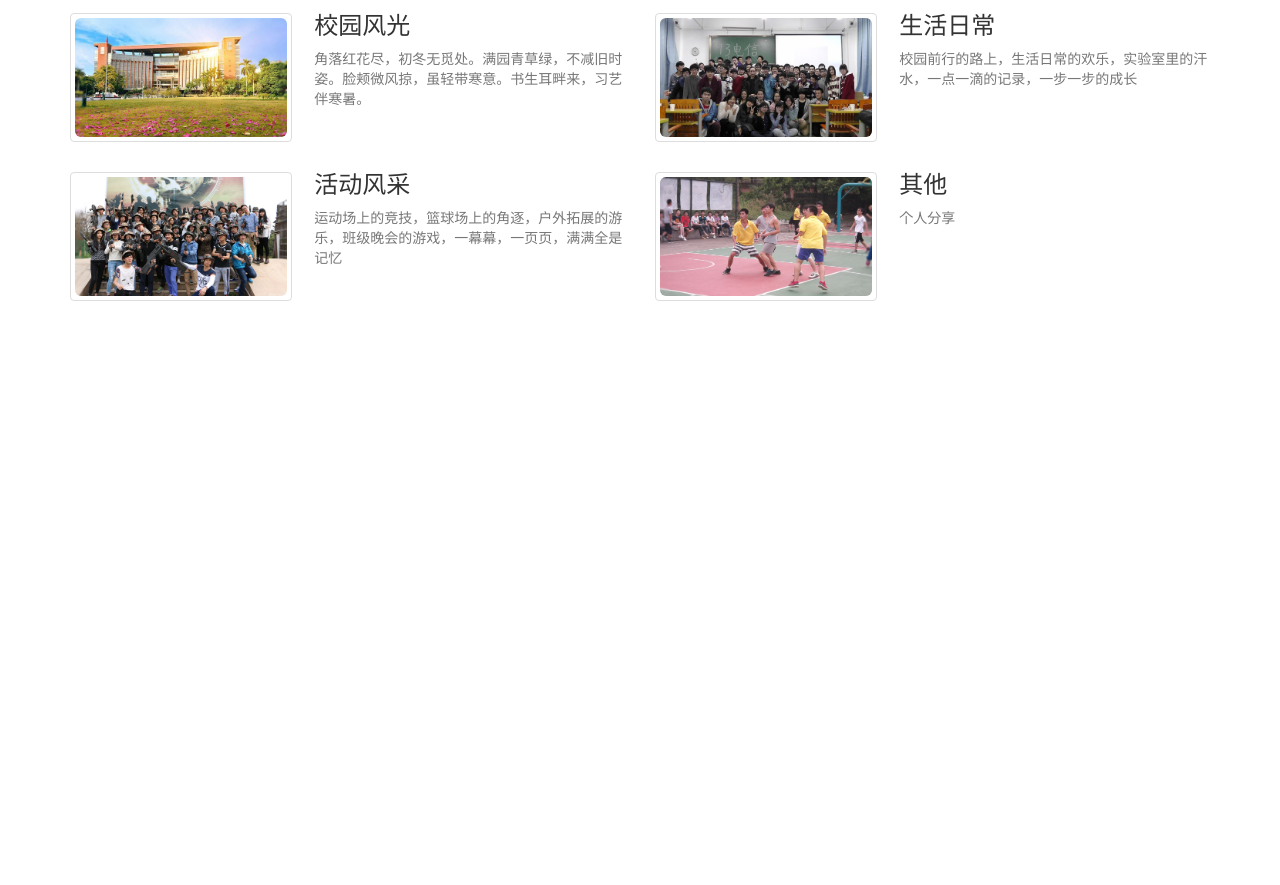
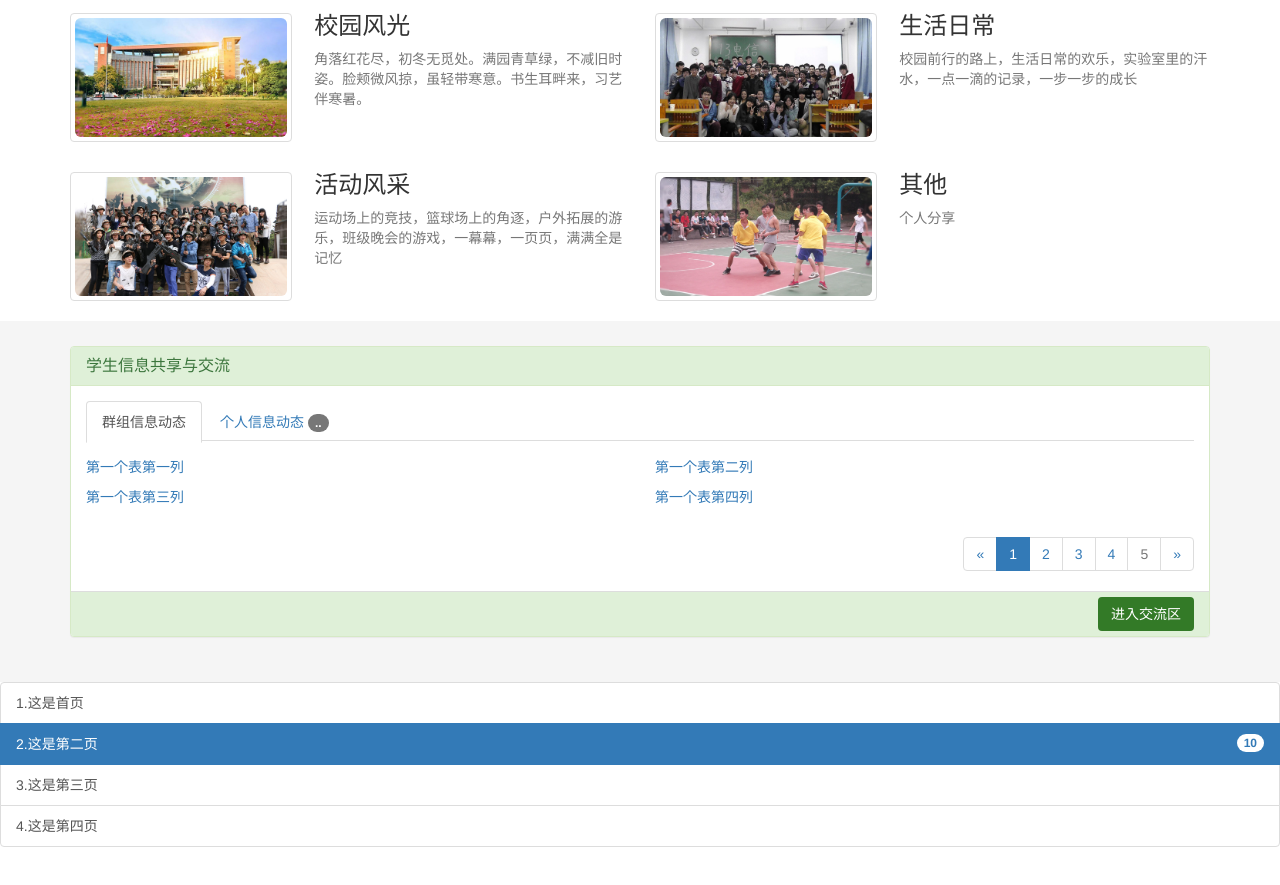
Before and after one commit to jacthy/beYeSheJi_biyejiniance, a plain HTML site: page index.html in a window 1280 px wide. Shown: the part 798-1683 px from the top of the page. Before the commit the page ends 1179 px from the top, so only its background shows below. Drawn offline with Linux system fonts and the light colour scheme.

Commit message:
这主要做了两大版块：照片墙、交流平台汇总、准备做个毕业纪念册部分

```diff
--- a/css/index.css
+++ b/css/index.css
@@ -1,5 +1,9 @@
 @charset "utf-8";
 
+a{ cursor: pointer; outline: none;}
+@media screen and (max-width: 790px) {
+    p,a{ font-size: 13px;}
+}
 #myCarousel{
 	margin: 50px 0 0 0;
     background: -webkit-radial-gradient(red, green, blue); /* Safari 5.1 - 6.0 */
@@ -19,7 +23,7 @@
 }
 
 .carousel-indicators-1 li{
-    width: 16px;
+    width: 18px;
     height: 14px;
     cursor: pointer;
     border-radius: 5px;
@@ -32,7 +36,7 @@
     margin-left: 10px;
 }
 .carousel-indicators .active{
-	width: 16px;
+	width: 18px;
     height: 14px;
     border-radius: 5px;
     margin: 5px 1px;
@@ -71,10 +75,41 @@
     .zhpq-h2{ font-size: 20px; margin-top: 15px; }
     .zhpq-p{ font-size: 12px; margin-top: 15px;}
 }
+
 .pic-show{ display: block;margin-left: auto;margin-right: auto; }
 .pic-show-picture{ width: 40%; float: left;margin-top: 10px; }
 .pic-show-body h3{ margin-top: 10px; }
 .pic-show-body{ width: 56%;float: right;margin-left: 3%; }
-@media screen and (max-width: 790px) {.pic-show-body p{ font-size:12px; }}
+@media screen and (max-width: 790px) {.pic-show-body p{ font-size:12px; }.pic-show-body h3{ font-size: 18px; }}
+/*交流与共享模块*/
+.communicating{
+    background-color: #f5f5f5;
+    padding: 25px 0px;
+}
+.panel-footer-1{
+    background-color: #dff0d8;
+    padding: 5px 15px;
+}
+.btn-primary-1{
+    background-color: #337A27;
+    color: white;
+}
+table tbody{
+    padding: 0px 15px;
+}
+#pagination-1{ margin-right: 15px; }
+@media screen and (max-width: 790px) {
+    #pagination-1>li>a{
+        padding: 3px 8px;
+        line-height: 1.22857143;
+    }
+    #pagination-1{ margin-right: 5px; }
+}
+/*#nav-tabs-1 .active span{
+    display: none;
+}*/
+
+
+
 
 /*这里是真正的项目*/
--- a/index.html
+++ b/index.html
@@ -37,7 +37,7 @@
 						<a href="" data-toggle="dropdown"><span class="glyphicon glyphicon-cloud"></span> 信息与动态<span class="caret" style="margin-left: 5px;"></span></a>
 						<ul class="dropdown-menu">
 							<li><a href="#">群组信息交流&nbsp; ></a></li>
-							<li><a href="#">个人动态&nbsp; ></a></li>
+							<li><a href="#">个人信息动态&nbsp; ></a></li>
 						</ul>
 					</li>
 					<li class="dropdown hidden-xs">
@@ -62,7 +62,7 @@
 	</nav>
 <!-- 响应式轮播图 -->
 	<div id="myCarousel" class="carousel slide">
-		<ol class="carousel-indicators carousel-indicators-1">
+		<ol class="carousel-indicators carousel-indicators-1 hidden-xs">
 			<!-- <span class="carousel-indicators-span"> -->
 				<li data-target="#myCarousel" class="active" data-slide-to="0"></li>
 				<li data-target="#myCarousel" data-slide-to="1"></li>
@@ -142,7 +142,76 @@
 			</div>
 		</div>
 	</div>
-
+<!-- 这里是信息与交流部分 -->
+	<div class="communicating" >
+		<div class="container">
+			<div class="panel panel-success">
+				<div class="panel-heading">
+					<h3 class="panel-title">学生信息共享与交流</h3>
+				</div>
+				<div class="panel-body">
+					<ul class="nav nav-tabs " id="nav-tabs-1">
+						<li class="active" onclick="_active(this)" data-target="quzuxinxi"><a >群组信息动态<span class="badge"></span></a></li>
+						<li onclick="_active(this)" data-target="gerenxinxi"><a >个人信息动态 <span class="badge">..</span></a></li>
+					</ul>
+				</div>
+					<div class="container-fluid show" id="quzuxinxi">
+						<div class="row">
+							<div class="col-md-6 col-sm-6">
+								<a><p>第一个表第一列</p></a>
+							</div>
+							<div class="col-md-6 col-sm-6">
+								<a><p>第一个表第二列</p></a>
+							</div>
+							<div class="col-md-6 col-sm-6">
+								<a><p>第一个表第三列</p></a>
+							</div>
+							<div class="col-md-6 col-sm-6">
+								<a><p>第一个表第四列</p></a>
+							</div>
+						</div>
+					</div>
+					<div class="container-fluid hidden" id="gerenxinxi" >
+						<div class="row">
+							<div class="col-md-6 col-sm-6">
+								<a><p>第二个表第一列</p></a>
+							</div>
+							<div class="col-md-6 col-sm-6">
+								<a><p>第二个表第二列</p></a>
+							</div>
+							<div class="col-md-6 col-sm-6">
+								<a><p>第二个表第三列</p></a>
+							</div>
+							<div class="col-md-6 col-sm-6">
+								<a><p>第二个表第四列</p></a>
+							</div>
+						</div>
+					</div>
+					<div >
+						<ul class="pagination pull-right" id="pagination-1">
+							<li><a href="#">&laquo;</a></li>
+							<li class="active"><a href="#">1</a></li>
+							<li><a href="#">2</a></li>
+							<li><a href="#">3</a></li>
+							<li><a href="#">4</a></li>
+							<li class="disabled"><a href="#">5</a></li>
+							<li><a href="#">&raquo;</a></li>
+						</ul>
+					</div>
+					<div class="clearfix"></div>
+				<div class="panel-footer panel-footer-1">
+					<button class="btn btn-primary-1 pull-right" >进入交流区</button>
+					<div class="clearfix"></div>
+				</div>
+			</div>
+		</div>
+	</div>
+			<div class="list-group">
+				<button class="list-group-item">1.这是首页</button>
+				<button class="list-group-item active">2.这是第二页 <span class="badge">10</span></button>
+				<button class="list-group-item">3.这是第三页</button>
+				<button class="list-group-item">4.这是第四页</button>
+			</div>
 
 <!-- 响应式底部导航栏 -->
 	<div style="margin-top: 60px"></div><!--为了使内容能全部展现出来-->
@@ -177,7 +246,6 @@
 	// 	interval:4000,
 	// });
 // 做垂直居中的
-
 	$('.carousel-control').css('line-height', $('.carousel-inner img').height() + 'px');
 	$(window).resize(function () {
 		var $height = $('.carousel-inner img').eq(0).height() ||
@@ -185,7 +253,17 @@
 					  $('.carousel-inner img').eq(2).height();
 		$('.carousel-control').css('line-height', $height + 'px');
 	});
-
+	function _active(e){
+		$(e).parent().children().removeClass("active");
+		$(e).addClass("active");
+		$(e).parent().find('.active span').css('display','none');
+		var $target = '#'+$(e).attr("data-target");
+		// console.log($($target).css('display','table'));
+		$(".container-fluid").removeClass('show');
+		$(".container-fluid").addClass('hidden');
+		$($target).removeClass('hidden');
+		$($target).addClass('show');
+	}
 </script>
 </html>
 <!-- 这里是真正的项目所在地 -->
```
